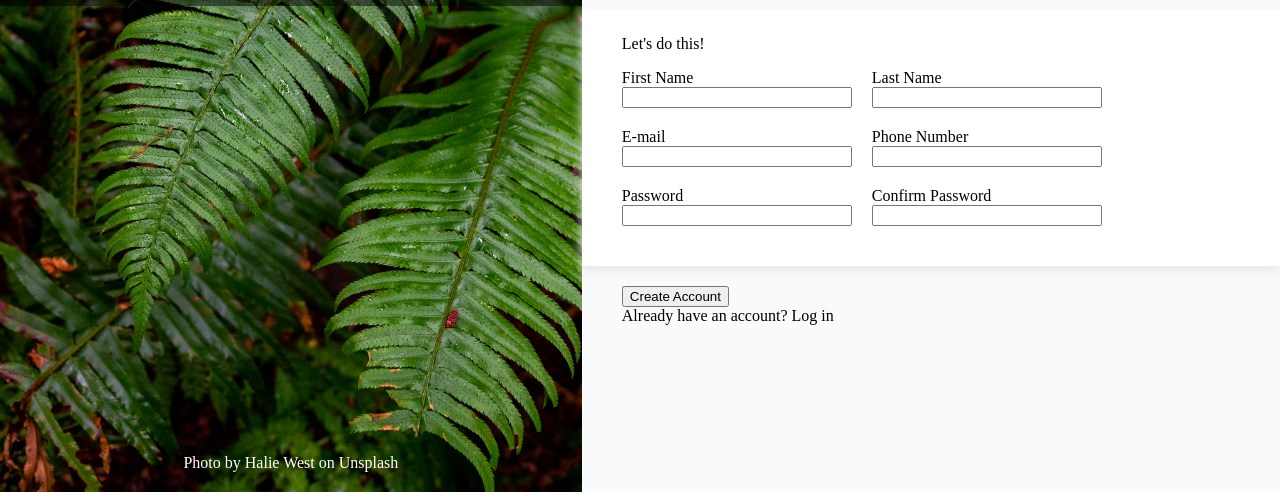
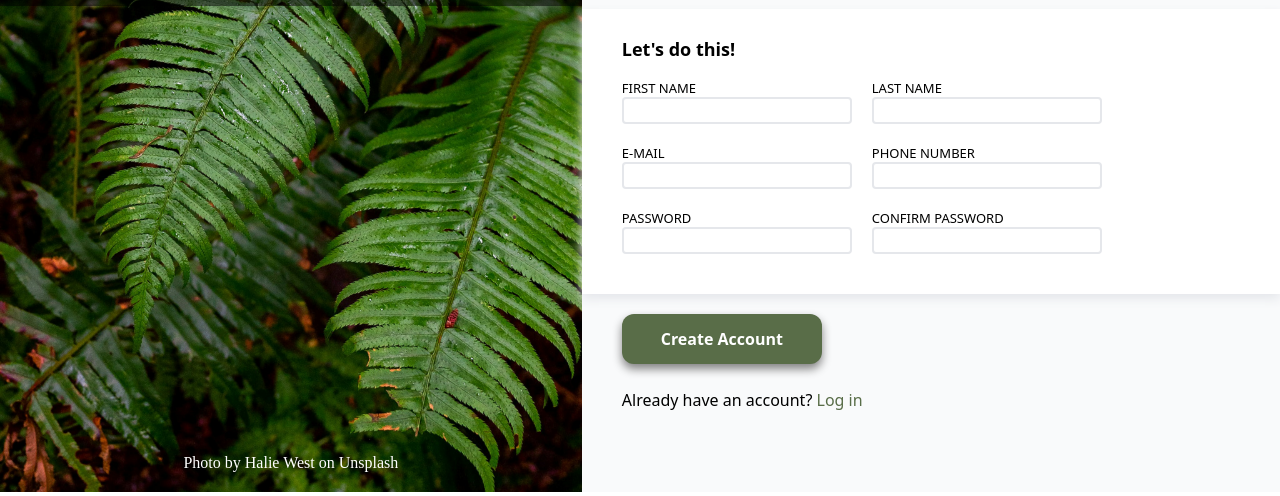
Before and after one commit to k-stannard/odin-signup, a plain HTML site: page index.html in a window 1280 px wide. Shown: the part 308-804 px from the top of the page. Drawn offline with Linux system fonts and the light colour scheme.

Commit message:
Add styling to signup-container and form UI

```diff
--- a/index.html
+++ b/index.html
@@ -59,7 +59,7 @@
         <div id="signup-container">
             <button type="submit">Create Account</button>
             <div id="login-container">
-                Already have an account? Log in
+                Already have an account? <a>Log in</a>
             </div>
         </div>
     </div>
--- a/styles.css
+++ b/styles.css
@@ -5,6 +5,7 @@
     --header: auto;
     --footer: 200px;
     --main: calc(100vh - calc(var(--header) + var(--footer)));
+    --main-font: system-ui, -apple-system, BlinkMacSystemFont, 'Segoe UI', Roboto, Oxygen, Ubuntu, Cantarell, 'Open Sans', 'Helvetica Neue', sans-serif;
 }
 
 @font-face {
@@ -83,6 +84,9 @@ body {
     height: var(--header);
     width: 60%;
     margin-top: 15%;
+}
+
+p {
     font-weight: bold;
     font-size: large;
     font-family: system-ui, -apple-system, BlinkMacSystemFont, 'Segoe UI', Roboto, Oxygen, Ubuntu, Cantarell, 'Open Sans', 'Helvetica Neue', sans-serif;
@@ -93,7 +97,7 @@ body {
     height: var(--main);
     margin-top: 20px;
     box-shadow: 0px 5px 10px var(--input-grey);
-    padding: 10px 0px 0px 40px;
+    padding: 10px 10px 0px 40px;
 }
 
 #user-form {
@@ -110,6 +114,45 @@ body {
     width: 230px;
 }
 
+label {
+    font-weight: 500;
+    font-size: small;
+    font-family: system-ui, -apple-system, BlinkMacSystemFont, 'Segoe UI', Roboto, Oxygen, Ubuntu, Cantarell, 'Open Sans', 'Helvetica Neue', sans-serif;
+    text-transform: uppercase;
+}
+
+input {
+    border: var(--input-grey) solid 2px;
+    border-radius: 4px;
+    padding: 4px;
+}
+
 #signup-container {
     padding: 20px 0px 40px 40px;
+    display: inline-flex;
+    flex-direction: column;
+    gap: 25px;
 }
+
+#signup-container button {
+    color: white;
+    background-color: var(--leafy-green);
+    padding: 5px 10px;
+    width: 200px;
+    height: 50px;
+    border-radius: 12px;
+    border: none;
+    box-shadow: 0px 5px 10px grey;
+    font-family: var(--main-font);
+    font-size: 16px;
+    font-weight: 600;
+}
+
+#signup-container a {
+    color: var(--leafy-green);
+}
+
+#login-container {
+    font-family: var(--main-font);
+    font-size: 16px;
+}
```
